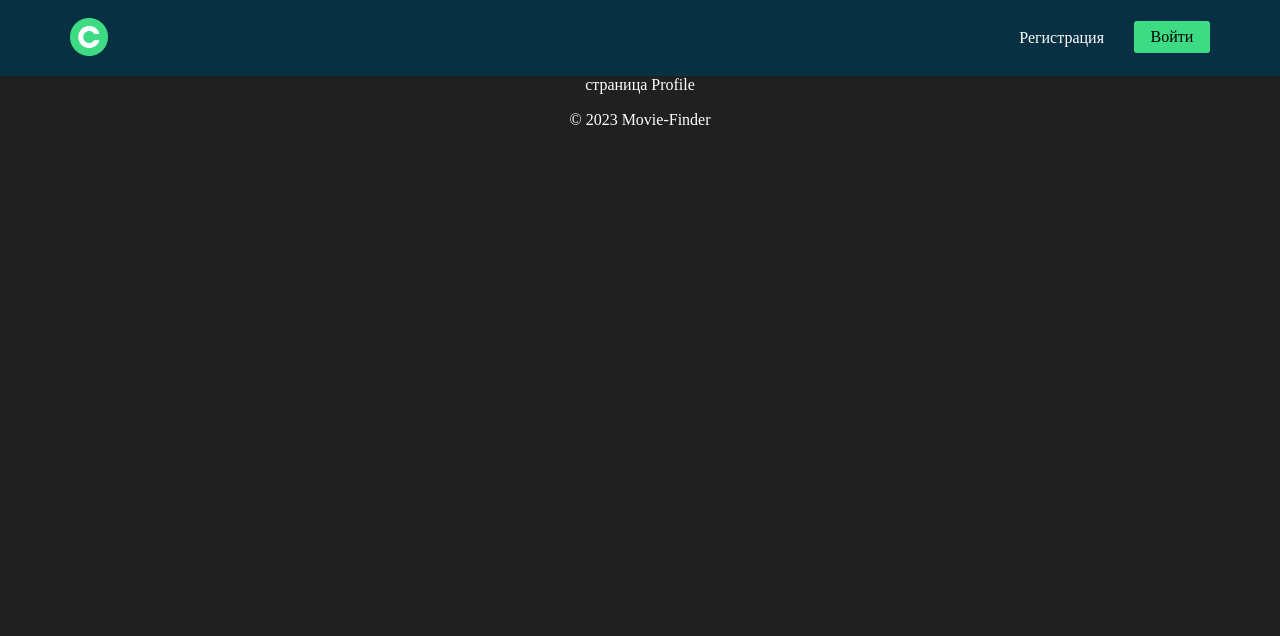
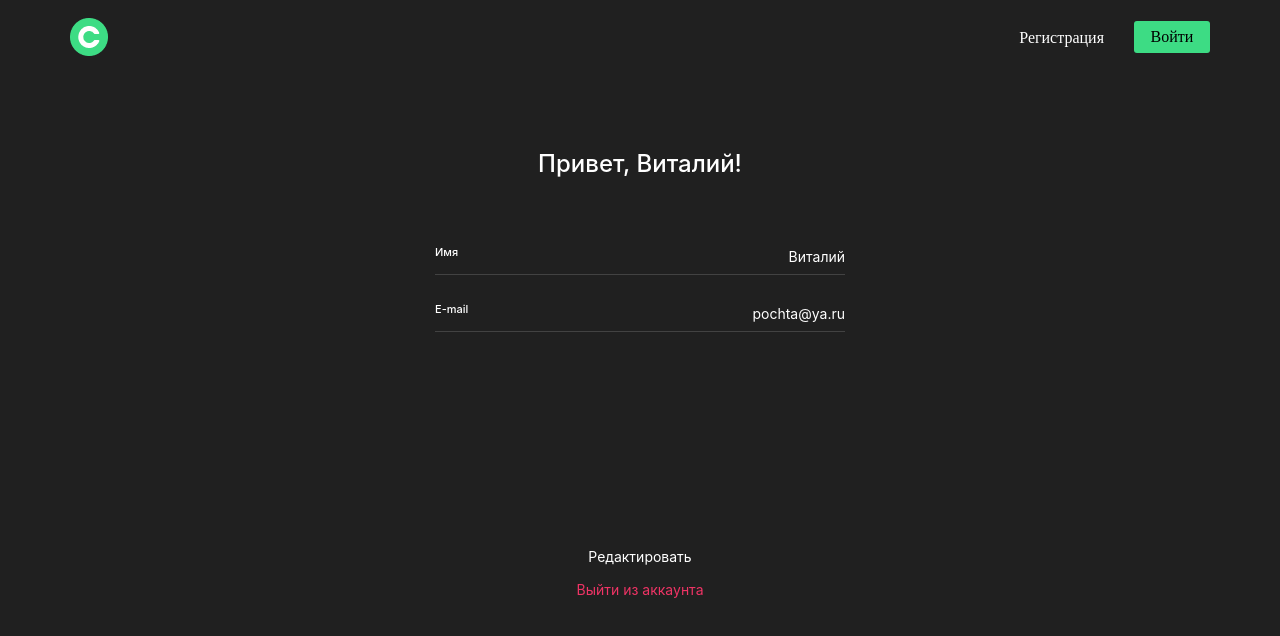
Before and after one commit to Helinter/movies-explorer-frontend, a React (Create React App) app: page /profile in a window 1280 px wide. Shown: the top 636 px of the page. Built offline with nearby package versions, Linux system fonts and the light colour scheme.

Commit message:
страницы 404 и редактирования профиля

```diff
--- a/src/components/App/App.js
+++ b/src/components/App/App.js
@@ -5,6 +5,7 @@ import Login from '../Login/Login';
 import Movies from '../Movies/Movies';
 import Profile from '../Profile/Profile';
 import SavedMovies from '../SavedMovies/SavedMovies';
+import NotFound from '../NotFound/NotFound';
 import { BrowserRouter as Router, Routes, Route } from 'react-router-dom';
 
 
@@ -22,6 +23,7 @@ function App() {
           <Route path="/movies" element={<Movies />}/>
           <Route path="/saved-movies" element={<SavedMovies />}/>
           <Route path="/profile" element={<Profile />}/>
+          <Route path="*" element={<NotFound />} />
 
         </Routes>
 
--- a/src/components/Header/Header.css
+++ b/src/components/Header/Header.css
@@ -3,7 +3,7 @@
   flex-direction: row;
   min-height: 74px;
   width: 100vw;
-  background-color: #073042;
+  background-color: #202020;
 }
 
 .header__logo {
--- /dev/null
+++ b/src/components/NotFound/NotFound.css
@@ -0,0 +1,43 @@
+.NotFound{
+  display: flex;
+  flex-direction: column;
+  align-items: center;
+}
+
+.NotFound__title {
+  margin: 0;
+  padding: 0;
+  font-family: 'Inter', Arial, sans-serif;
+  font-weight: 400;
+  font-size: 140px;
+  line-height: 169.43px;
+  text-align: center;
+  margin-top: 256px;
+  margin-bottom: 5px;
+}
+
+.NotFound__subtitle {
+  margin: 0;
+  padding: 0;
+  font-family: 'Inter', Arial, sans-serif;
+  font-weight: 400;
+  font-size: 16px;
+  line-height: 19.36px;
+  text-align: center;
+}
+
+.NotFound__link{
+  text-decoration: none;
+  color: inherit;
+  cursor: pointer;
+  margin: 0;
+  padding: 0;
+  font-family: 'Inter', Arial, sans-serif;
+  font-style: normal;
+  font-weight: 400;
+  font-size: 14px;
+  line-height: 17px;
+  text-align: center;
+  color: #4285F4;
+  margin-top: 184px;
+}
--- /dev/null
+++ b/src/components/NotFound/NotFound.js
@@ -0,0 +1,16 @@
+import { Link } from 'react-router-dom';
+
+function NotFound () {
+  return (
+  <>
+
+      <div className="NotFound">
+        <h1 className="NotFound__title">404</h1>
+        <p className="NotFound__subtitle">Страница не найдена</p>
+        <Link className="NotFound__link" to="/">Назад</Link>
+      </div >
+  </>
+  );
+}
+
+export default NotFound ;
--- a/src/components/Profile/Profile.css
+++ b/src/components/Profile/Profile.css
@@ -0,0 +1,111 @@
+.profile {
+  color: white;
+  display: flex;
+  max-width: 410px;
+  flex-direction: column;
+}
+
+.profile__title{
+  margin: 0;
+  padding: 0;
+  margin-bottom: 40px;
+  font-family: 'Inter', Arial, sans-serif;
+font-weight: 500;
+font-size: 24px;
+align-self: center;
+margin-top: 74px;
+}
+
+.profile__input-container{
+  position: relative;
+}
+
+.profile__input {
+  border: none;
+  appearance: none;
+  color: white;
+  padding: 0;
+  margin-top: 30px;
+  font-family: 'Inter', Arial, sans-serif;
+  font-style: normal;
+  font-weight: 400;
+  font-size: 14px;
+  line-height: 17px;
+  background-color: #202020;
+  width: 100%;
+  border-bottom: 1px solid #424242;
+  padding-bottom: 9px;
+  outline: none;
+  width: 410px;
+  text-align: right;
+}
+
+.profile__input:focus {
+  border-bottom-color: #4285F4;
+}
+
+.profile__input-label {
+  position: absolute;
+  bottom: 16px;
+  left: 0;
+  transition: 0.3s;
+  pointer-events: none;
+  font-family: 'Inter', sans-serif;
+  font-weight: 500;
+  font-size: 11px;
+  line-height: 13.31px;
+  color: white;
+}
+
+.profile__button {
+  color: black;
+  padding: 0;
+  background: #4285F4;
+  color: white;
+  border: 0;
+  border-radius: 2px;
+  margin-top: 216px;
+  width: 358px;
+  height: 50px;
+  margin-bottom: 15px;
+  font-family: 'Inter';
+  font-style: normal;
+  font-weight: 400;
+  font-size: 18px;
+  line-height: 22px;
+  text-align: center;
+  align-self: center;
+  cursor: pointer;
+  margin-left: auto;
+  width: 410px;
+  display: none;
+}
+
+.profile__link{
+  text-decoration: none;
+  color: inherit;
+  cursor: pointer;
+  margin: 0;
+  padding: 0;
+  font-family: 'Inter', Arial, sans-serif;
+  font-style: normal;
+  font-weight: 400;
+  font-size: 14px;
+  line-height: 17px;
+  text-align: center;
+  color: #EE3465;
+  margin-top: 16px;
+}
+
+.profile__link-q{
+  margin: 0;
+  padding: 0;
+  font-family: 'Inter', Arial, sans-serif;
+  font-style: normal;
+  font-weight: 400;
+  font-size: 14px;
+  line-height: 17px;
+  text-align: center;
+  color: white;
+  margin-top: 216px;
+}
--- a/src/components/Profile/Profile.js
+++ b/src/components/Profile/Profile.js
@@ -1,14 +1,50 @@
-import Header from '../Header/Header'
-import Footer from '../Footer/Footer'
+import Header from '../Header/Header';
+import { Link } from 'react-router-dom';
 
 function Profile() {
   return (
   <>
     <Header />
-    <div className="Profile">
-      страница Profile
-    </div>
-    <Footer />
+      <div className="profile">
+        <p className="profile__title">Привет, Виталий!</p>
+        <form >
+        <div className="profile__input-container">
+            <input
+              id="profileName"
+              className="profile__input"
+              minLength="2"
+              maxLength="30"
+              type="text"
+              name="formSignInPassword"
+              required
+              value="Виталий"
+            />
+            <label className="profile__input-label" for="profileName">Имя</label>
+          </div>
+          <div className="profile__input-container">
+            <input
+              id="profileEmail"
+              className="profile__input"
+              minLength="2"
+              maxLength="30"
+              type="text"
+              name="formSignInEmail"
+              required
+              value="pochta@ya.ru"
+            />
+            <label className="profile__input-label" for="profileEmail">E-mail</label>
+          </div>
+          <button type="submit" className="profile__button" id="SignInSubmit">
+            Сохранить
+          </button>
+
+        </form >
+
+          <p className="profile__link-q">Редактировать</p>
+            <Link className="profile__link" to="/signin">Выйти из аккаунта</Link>
+
+
+      </div >
   </>
   );
 }
--- a/src/components/Register/Register.css
+++ b/src/components/Register/Register.css
@@ -102,5 +102,4 @@ color: #8B8B8B;
 font-weight: 500;
 font-size: 24px;
 line-height: 29.05px;
-
 }
--- a/src/index.css
+++ b/src/index.css
@@ -2,3 +2,5 @@
 @import url(./components/App/App.css);
 @import url(./components/Header/Header.css);
 @import url(./components/Register/Register.css);
+@import url(./components/NotFound/NotFound.css);
+@import url(./components/Profile/Profile.css);
```
